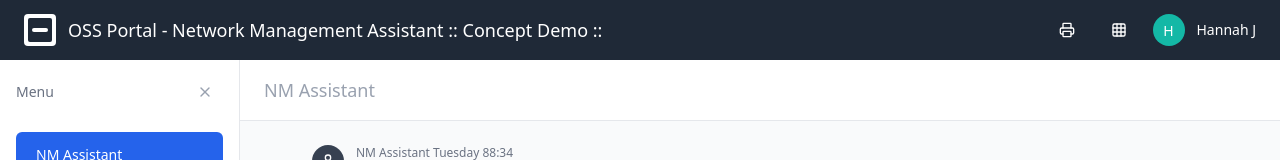
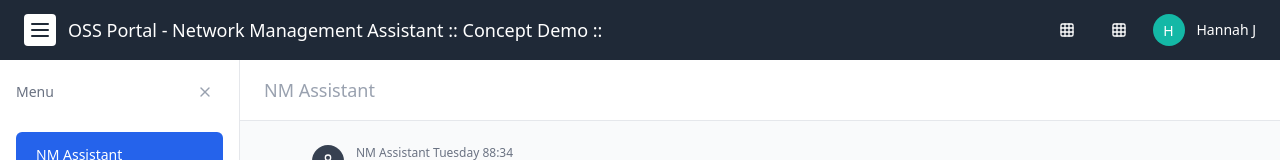
Before and after one commit to raoulbia-ai/oss-portal-demo, a React (Vite) app: page / in a window 1280 px wide. Shown: the top 160 px of the page. Built offline with nearby package versions, Linux system fonts and the light colour scheme.

Commit message:
Fix header: Add proper Ericsson logo (three lines icon) in top left to match original design exactly

```diff
--- a/src/App.css
+++ b/src/App.css
@@ -125,7 +125,7 @@
   height: 60px;
 }
 
-.oss-logo {
+.ericsson-logo {
   background: white;
   width: 32px;
   height: 32px;
@@ -133,24 +133,9 @@
   display: flex;
   align-items: center;
   justify-content: center;
+  color: #1F2937;
 }
 
-.oss-logo-inner {
-  background: #1F2937;
-  width: 24px;
-  height: 24px;
-  border-radius: 2px;
-  display: flex;
-  align-items: center;
-  justify-content: center;
-}
-
-.oss-logo-bar {
-  background: white;
-  width: 16px;
-  height: 4px;
-  border-radius: 2px;
-}
 
 .user-avatar {
   background: #14B8A6;
--- a/src/App.jsx
+++ b/src/App.jsx
@@ -9,7 +9,7 @@ import {
   Play,
   User,
   Grid3X3,
-  Printer,
+  Bot,
   Pause
 } from 'lucide-react'
 import './App.css'
@@ -126,17 +126,15 @@ function App() {
       <header className="oss-header text-white px-6 flex items-center justify-between">
         <div className="flex items-center space-x-4">
           <div className="flex items-center space-x-3">
-            <div className="oss-logo">
-              <div className="oss-logo-inner">
-                <div className="oss-logo-bar"></div>
-              </div>
+            <div className="ericsson-logo">
+              <Menu className="w-6 h-6" />
             </div>
             <span className="text-lg font-medium">OSS Portal - Network Management Assistant :: Concept Demo ::</span>
           </div>
         </div>
         <div className="flex items-center space-x-4">
           <Button variant="ghost" size="sm" className="text-white hover:bg-gray-700 p-2">
-            <Printer className="w-5 h-5" />
+            <Grid3X3 className="w-5 h-5" />
           </Button>
           <Button variant="ghost" size="sm" className="text-white hover:bg-gray-700 p-2">
             <Grid3X3 className="w-5 h-5" />
@@ -253,9 +251,9 @@ function App() {
               {/* Typing Indicator */}
               {isTyping && (
                 <div className="flex space-x-3">
-                  <div className="message-avatar">
-                    <User className="w-4 h-4" />
-                  </div>
+        <div className="message-avatar">
+          <Bot className="w-4 h-4" />
+        </div>
                   <div className="flex-1">
                     <div className="message-bubble">
                       <div className="flex space-x-1">
```
Also changed, not shown: 5 other files (tests, documents, lock files or other folders).
